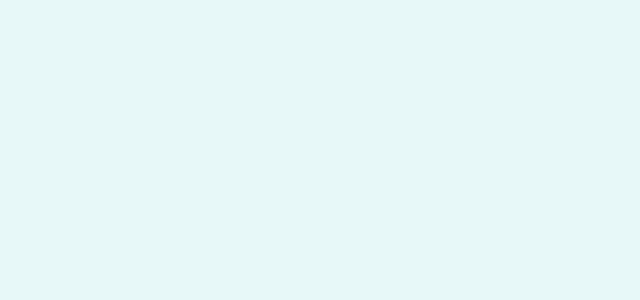
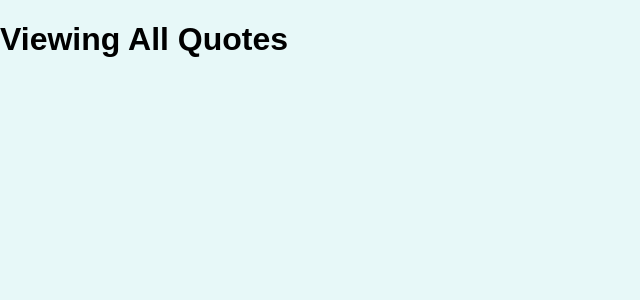
Before and after one commit to Charanvir/Quotes-Quotes-Quotes, a JavaScript app: page / in a window 1280 px wide. Shown: the top 300 px of the page, without its empty margins (0-640 px from the left). Built offline with nearby package versions, Linux system fonts and the light colour scheme.

Commit message:
extracted params from route

```diff
--- a/src/App.js
+++ b/src/App.js
@@ -17,6 +17,9 @@ function App() {
         <Route path='/new-quote'>
           <NewQuote></NewQuote>
         </Route>
+        <Route path='/*' exact>
+          <AllQuotes></AllQuotes>
+        </Route>
       </Switch>
     </div>
   );
--- a/src/pages/QuoteDetail.js
+++ b/src/pages/QuoteDetail.js
@@ -1,6 +1,11 @@
+import { useParams } from "react-router-dom";
+
 const QuoteDetail = () => {
+    const params = useParams();
+    console.log(params)
+
     return (
-        <h1>Viewing A Single Quote</h1>
+        <h1>{params.quoteId}</h1>
     )
 }
 
```
